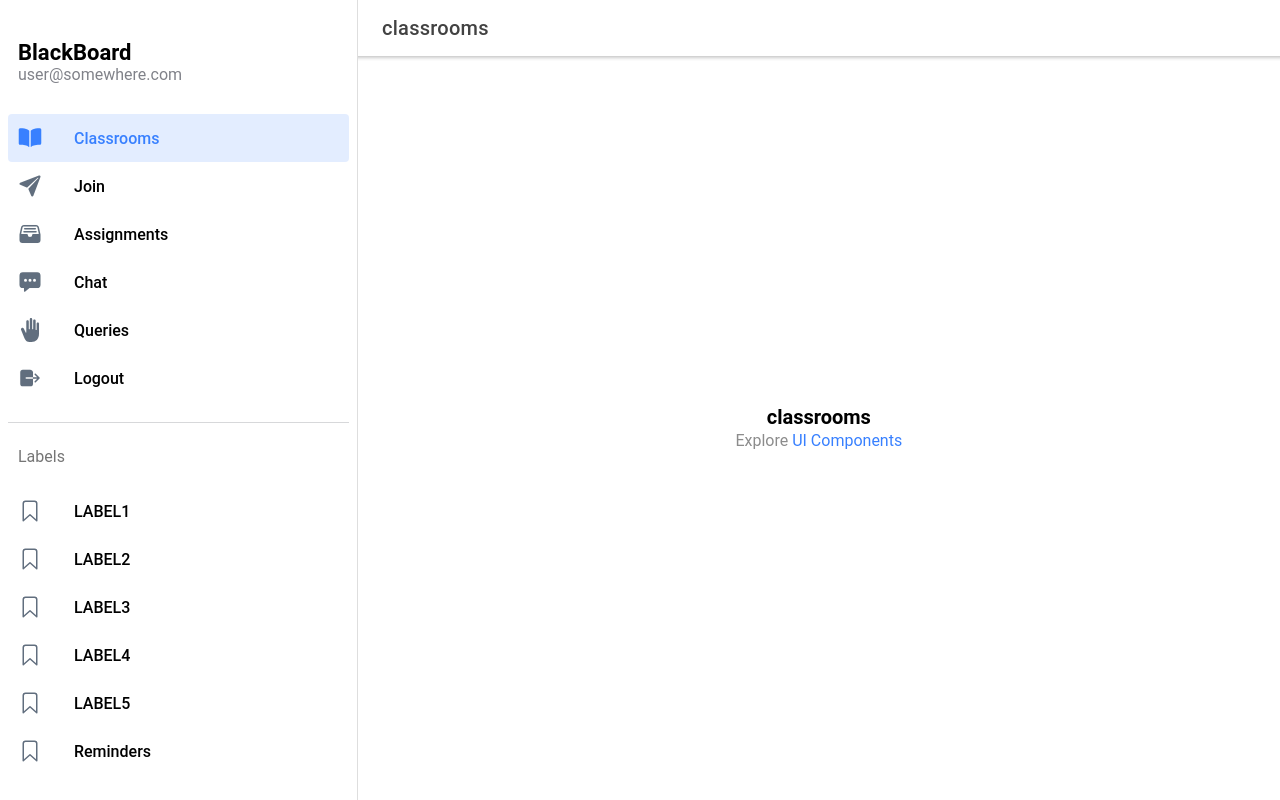
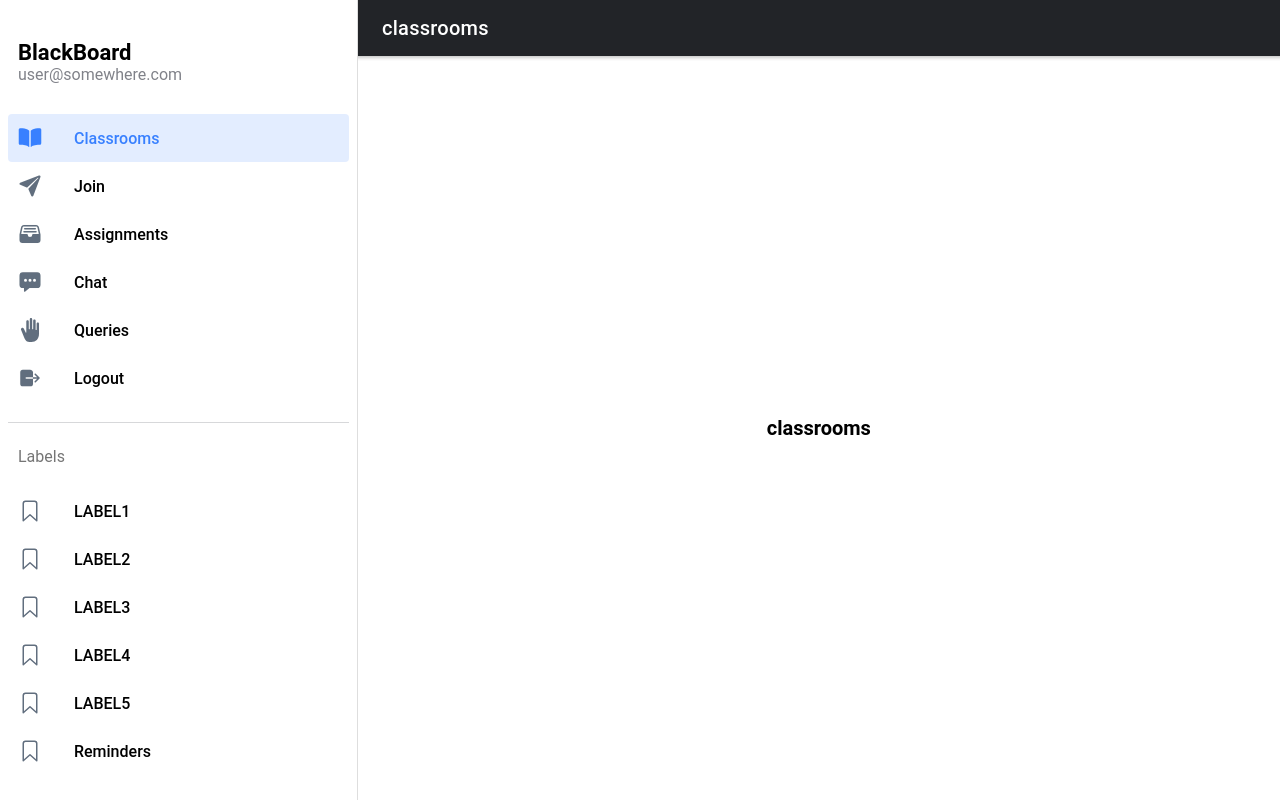
Before and after one commit to Samsung-Digital-Labs/pwa-frontend, a React (Create React App) app: page /page/classrooms in a window 1280 px wide. Built offline with nearby package versions, Linux system fonts and the light colour scheme.

Commit message:
add a lil style

```diff
--- a/src/App.tsx
+++ b/src/App.tsx
@@ -33,7 +33,7 @@ const App: React.FC = () => {
           <Menu />
           <IonRouterOutlet id="main">
             <Route path="/page/:name" component={Page} exact />
-            <Redirect from="/" to="/page/Inbox" exact />
+            <Redirect from="/" to="/page/classrooms" exact />
           </IonRouterOutlet>
         </IonSplitPane>
       </IonReactRouter>
--- a/src/components/ExploreContainer.tsx
+++ b/src/components/ExploreContainer.tsx
@@ -9,7 +9,6 @@ const ExploreContainer: React.FC<ContainerProps> = ({ name }) => {
   return (
     <div className="container">
       <strong>{name}</strong>
-      <p>Explore <a target="_blank" rel="noopener noreferrer" href="https://ionicframework.com/docs/components">UI Components</a></p>
     </div>
   );
 };
--- a/src/pages/Page.tsx
+++ b/src/pages/Page.tsx
@@ -11,8 +11,8 @@ const Page: React.FC = () => {
   return (
     <IonPage>
     {/* Header and menu button */}
-      <IonHeader>
-        <IonToolbar>
+      <IonHeader >
+        <IonToolbar color="dark">
           <IonButtons slot="start">
             <IonMenuButton />
           </IonButtons>
@@ -20,6 +20,7 @@ const Page: React.FC = () => {
         </IonToolbar>
       </IonHeader>
 
+      {/* Contains the actual content */}
       <IonContent>
         {/* Just for IOS support adding condense header*/}
         <IonHeader collapse="condense">
```
